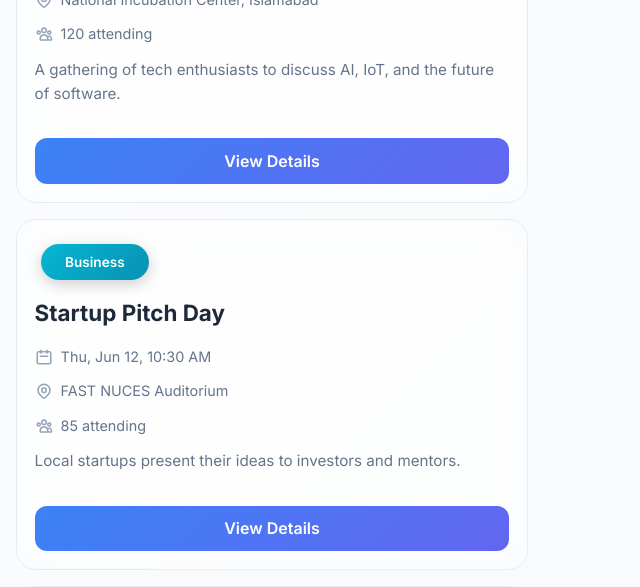
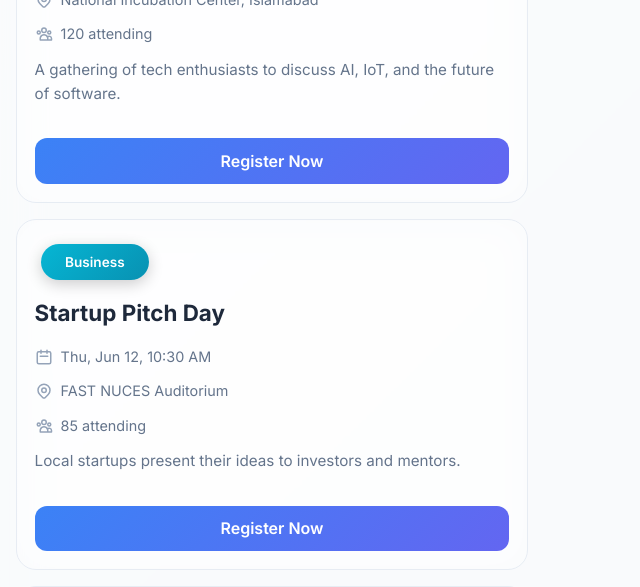
Before and after one commit to ChaudaryAbdullah/dynamic-360, a React (Vite) app: page / in a window 1280 px wide. Shown: the part 1360-1947 px from the top of the page, without its empty margins (0-640 px from the left). Built offline with nearby package versions, Linux system fonts and the light colour scheme.

Commit message:
Update Home.jsx

```diff
--- a/src/pages/Home.jsx
+++ b/src/pages/Home.jsx
@@ -247,7 +247,7 @@ function Home() {
 
                     <p className="event-description">{event.description}</p>
 
-                    <button className="btn btn-event">View Details</button>
+                    <button className="btn btn-event">Register Now</button>
                   </div>
                 </div>
               </div>
```
